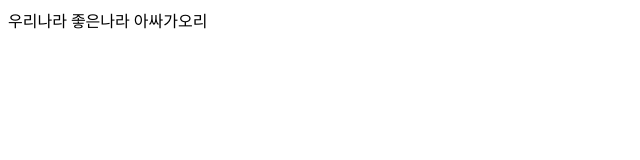
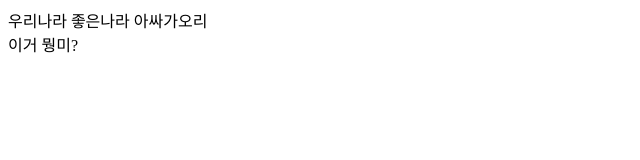
Before and after one commit to yooma2/TestWebApp, a plain HTML site: page index.html in a window 1280 px wide. Shown: the whole page, without its empty margins (0-640 px from the left). Drawn offline with Linux system fonts and the light colour scheme.

Commit message:
내용추가

```diff
--- a/index.html
+++ b/index.html
@@ -5,5 +5,7 @@
     </head>
     <body>
         우리나라 좋은나라 아싸가오리
+        <br>
+        이거 뭥미?
     </body>
 </html>
```
